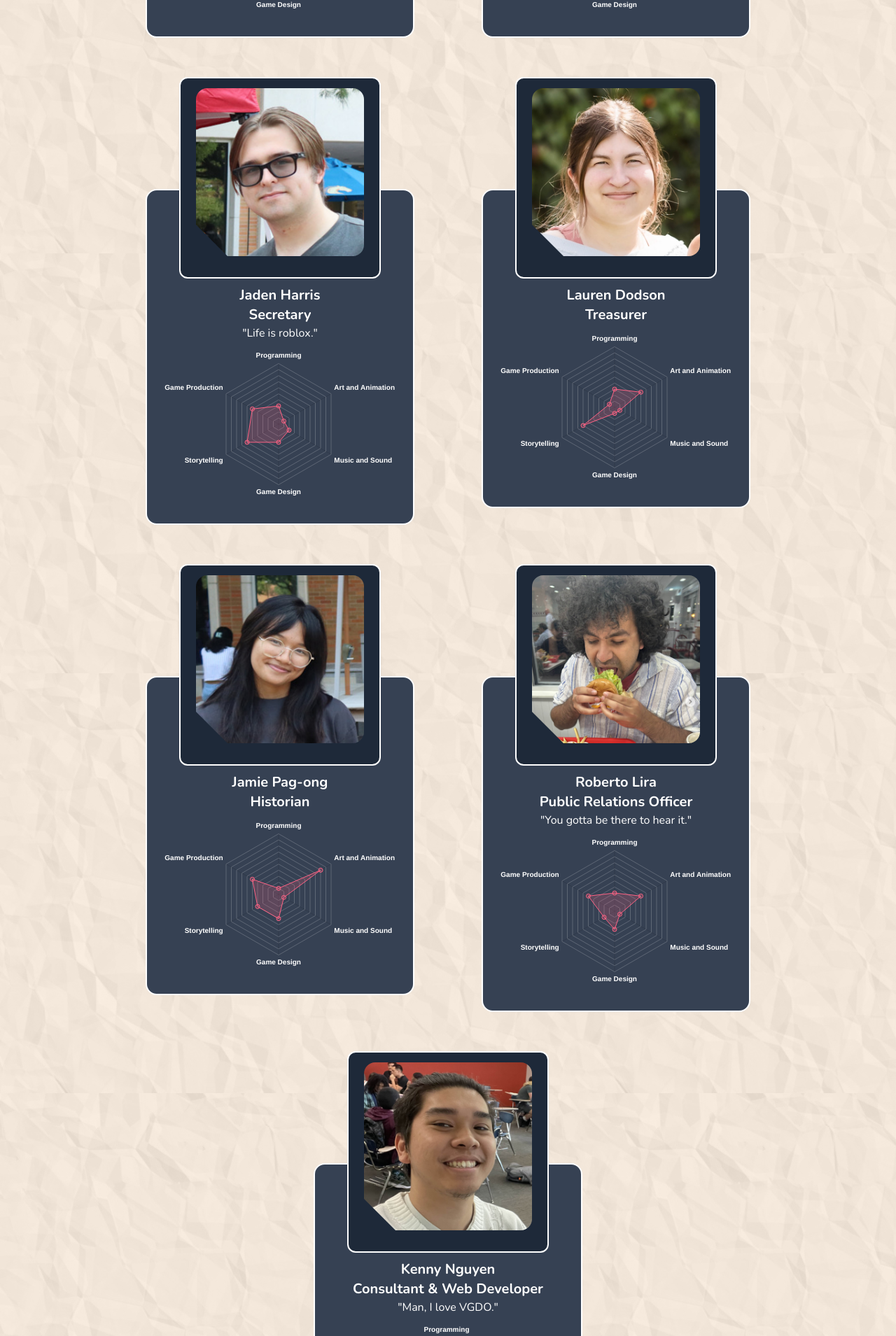
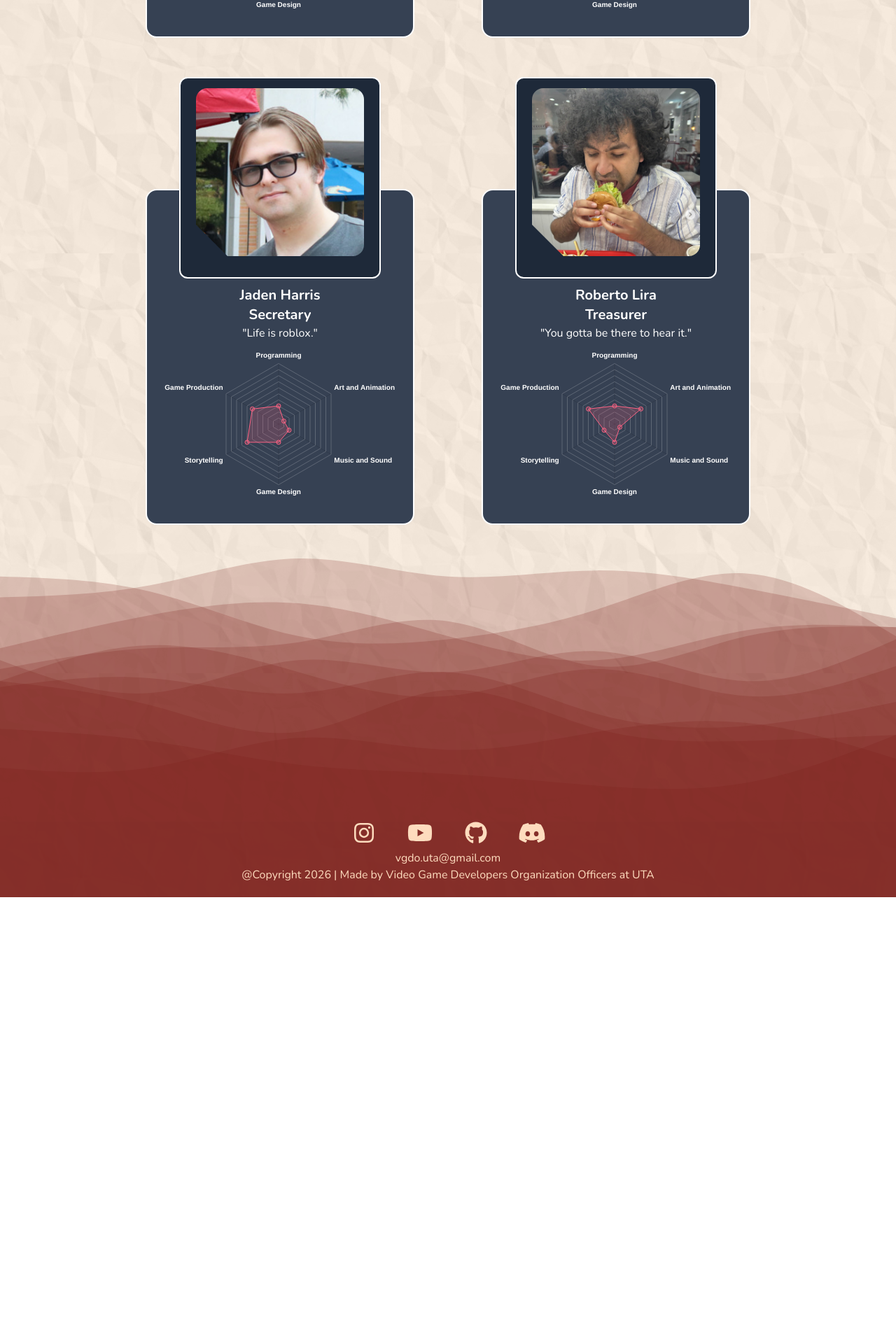
Before and after one commit to uta-vgdo/website, a React (Vite) app: page /officers in a window 1280 px wide. Shown: the part 838-2747 px from the top of the page at 70% size. After the commit the page ends 2120 px from the top, so only its background shows below. Built offline with nearby package versions, Linux system fonts and the light colour scheme.

Commit message:
fix: Update officer roles and meeting location in HeroSection and Footer components

```diff
--- a/constant/officerData.json
+++ b/constant/officerData.json
@@ -54,42 +54,8 @@
     }
   },
   {
-    "name": "Lauren Dodson",
+    "name": "Roberto Lira",
     "role": "Treasurer",
-    "picture": "/website/assets/officer_headshots/lauren.png",
-    "programming_rating": 3,
-    "art_rating": 5,
-    "audio_rating": 1,
-    "design_rating": 1,
-    "narrative_rating": 6,
-    "production_rating": 1,
-    "socials": {
-      "linkedin": "",
-      "github": "",
-      "instagram": "",
-      "itchio": ""
-    }
-  },
-  {
-    "name": "Jamie Pag-ong",
-    "role": "Historian",
-    "picture": "/website/assets/officer_headshots/jamie.png",
-    "programming_rating": 1,
-    "art_rating": 8,
-    "audio_rating": 1,
-    "design_rating": 4,
-    "narrative_rating": 4,
-    "production_rating": 5,
-    "socials": {
-      "linkedin": "",
-      "github": "",
-      "instagram": "",
-      "itchio": ""
-    }
-  },
-  {
-    "name": "Roberto Lira",
-    "role": "Public Relations Officer",
     "picture": "/website/assets/officer_headshots/macko.png",
     "description": "\"You gotta be there to hear it.\"",
     "programming_rating": 3,
@@ -104,23 +70,5 @@
       "instagram": "",
       "itchio": ""
     }
-  },
-  {
-    "name": "Kenny Nguyen",
-    "role": "Consultant & Web Developer",
-    "picture": "/website/assets/officer_headshots/kenny.png",
-    "description": "\"Man, I love VGDO.\"",
-    "programming_rating": 7,
-    "art_rating": 2,
-    "audio_rating": 7,
-    "design_rating": 5,
-    "narrative_rating": 2,
-    "production_rating": 9,
-    "socials": {
-      "linkedin": "",
-      "github": "",
-      "instagram": "",
-      "itchio": ""
-    }
   }
 ]
--- a/src/components/Footer.jsx
+++ b/src/components/Footer.jsx
@@ -74,7 +74,7 @@ const Footer = () => {
               vgdo.uta@gmail.com
             </a>
             <br></br>
-            @Copyright 2025 | Made by Video Game Developers Organization
+            @Copyright 2026 | Made by Video Game Developers Organization
             Officers at UTA
           </p>
         </div>
--- a/src/components/HeroSection.jsx
+++ b/src/components/HeroSection.jsx
@@ -3,48 +3,48 @@ import React from "react";
 const HeroSection = () => {
   return (
     <section
-      id='hero'
-      className='hero-section relative min-h-screen flex flex-col justify-center px-6 text-center'
+      id="hero"
+      className="hero-section relative min-h-screen flex flex-col justify-center px-6 text-center"
     >
-      <div className='relative lg:flex lg:justify-center lg:items-center mt-15 lg:mt-0'>
+      <div className="relative lg:flex lg:justify-center lg:items-center mt-15 lg:mt-0">
         <div>
           {/* Main Heading */}
-          <h1 className='text-[#505050] text-5xl md:text-6xl font-bold mt-4 mb-4'>
+          <h1 className="text-[#505050] text-5xl md:text-6xl font-bold mt-4 mb-4">
             Welcome to the Video Game <br></br>Developers Organization at UTA
           </h1>
 
-          <div className='flex flex-col items-center'>
+          <div className="flex flex-col items-center">
             {/* Hero Image */}
             <img
-              src='/website/assets/VGDOpanda.png'
-              alt='VGDO Panda Logo'
-              className='hero-image w-64 md:w-96 mb-8 rounded-xl'
+              src="/website/assets/VGDOpanda.png"
+              alt="VGDO Panda Logo"
+              className="hero-image w-64 md:w-96 mb-8 rounded-xl"
             />
             {/* Info Text */}
-            <p className='text-[#505050] font-bold text-xl md:text-2xl mb-8'>
-              Meetings: Fridays 12 PM - 2 PM <p>ERB 131</p>
+            <p className="text-[#505050] font-bold text-xl md:text-2xl mb-8">
+              Meetings: Fridays 12 PM - 2 PM <p>TH 115</p>
             </p>
             {/* CTA Buttons */}
-            <div className='flex flex-col sm:flex-row gap-4 sm:gap-6'>
+            <div className="flex flex-col sm:flex-row gap-4 sm:gap-6">
               {/* Outline Button */}
               <a
-                href='#more-info'
+                href="#more-info"
                 onClick={() =>
                   document
                     .getElementById("about")
                     .scrollIntoView({ behavior: "smooth" })
                 }
-                className='hero-button px-20 py-3 rounded-2xl font-semibold bg-white hover:bg-gray-200'
+                className="hero-button px-20 py-3 rounded-2xl font-semibold bg-white hover:bg-gray-200"
               >
                 More Info
               </a>
 
               {/* Solid Button */}
               <a
-                href='https://discord.gg/k5cgBEStQj'
-                target='_blank'
-                rel='noopener noreferrer'
-                className='hero-button px-20 py-3 rounded-2xl font-semibold text-white bg-primary hover:bg-secondary'
+                href="https://discord.gg/k5cgBEStQj"
+                target="_blank"
+                rel="noopener noreferrer"
+                className="hero-button px-20 py-3 rounded-2xl font-semibold text-white bg-primary hover:bg-secondary"
               >
                 Join Now!
               </a>
@@ -52,8 +52,8 @@ const HeroSection = () => {
           </div>
         </div>
         <img
-          src='/website/sketch_panda.png'
-          className='h-auto w-96 lg:w-100 lg:ml-25'
+          src="/website/sketch_panda.png"
+          className="h-auto w-96 lg:w-100 lg:ml-25"
         ></img>
       </div>
     </section>
```
